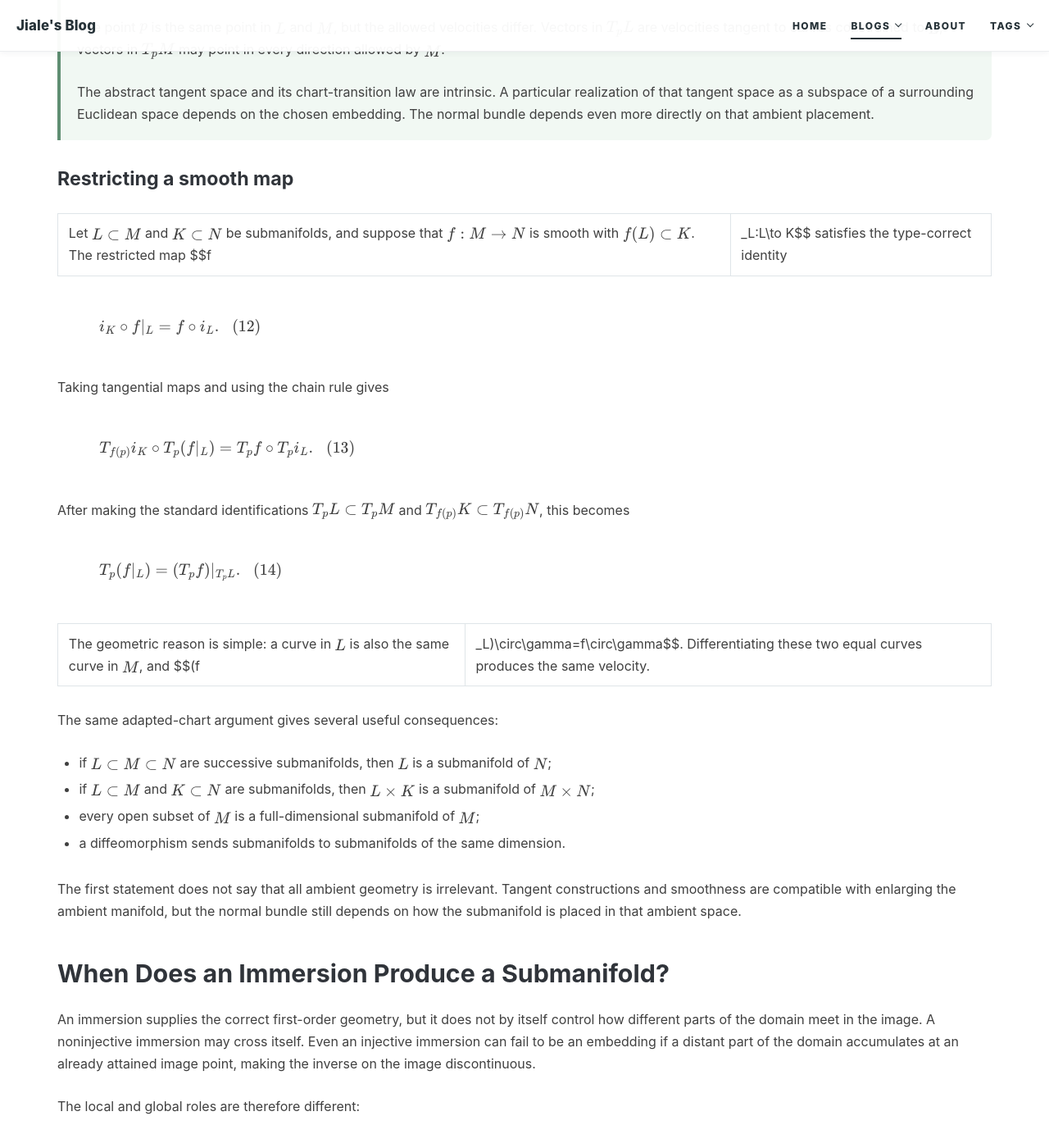
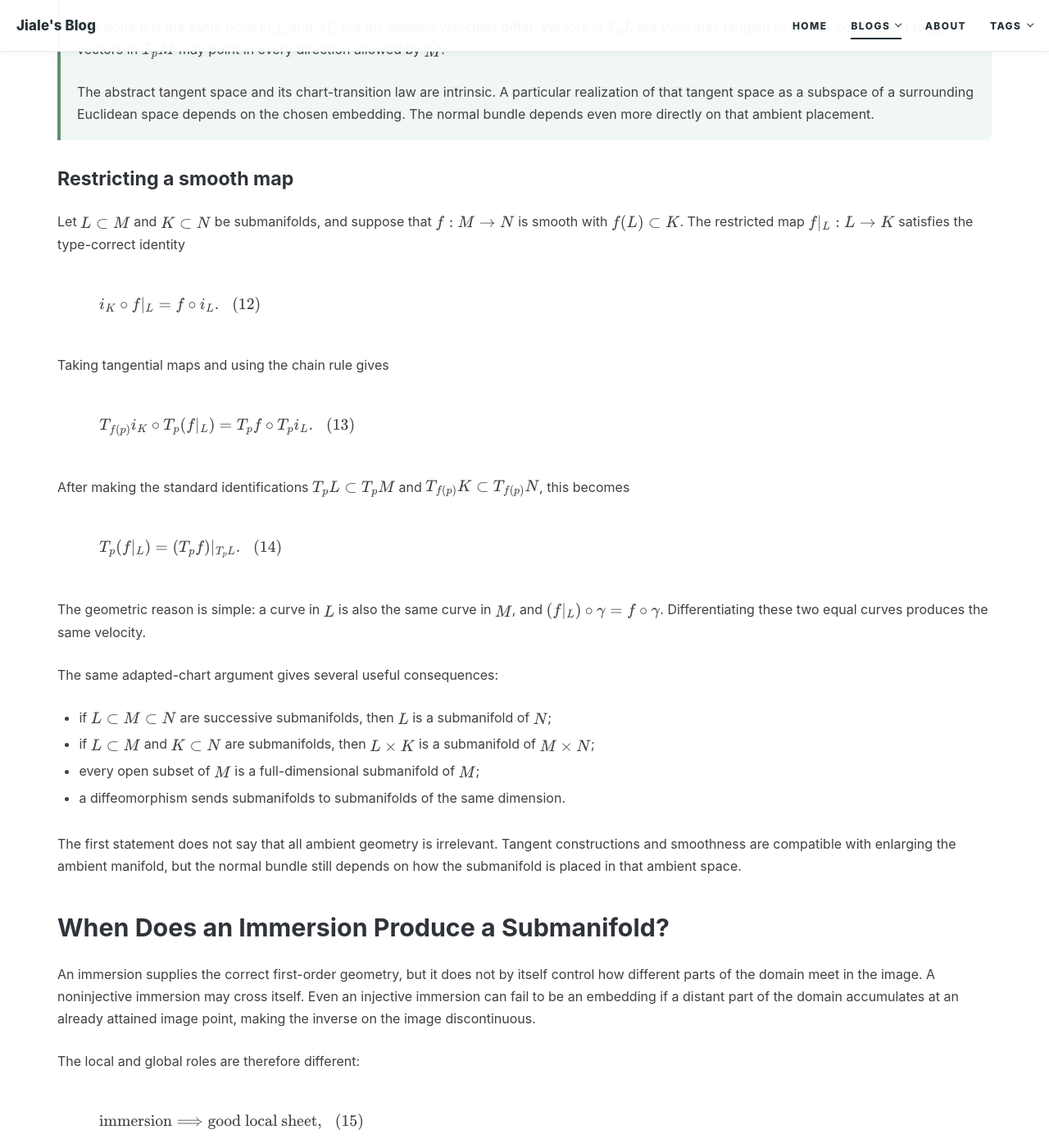
Before and after one commit to Jiale-Cheng/jiale-cheng.github.io, a Jekyll site: the page built from _posts/2023-02-01-Manifolds-and-Local-Structures/2023-02-01-Manifolds-and-Local-Structures.md, in a window 1280 px wide and 1400 px high, scrolled down 3709 px. Shown: the whole window at 82% size. Built offline with Jekyll 4.4.1, drawn with Linux system fonts in a browser that asks for light colours; formulas are drawn with MathJax 3; comment, search, counter and statistics services are not loaded; some of the changed text lies outside the part shown.

Commit message:
Update 2023-02-01-Manifolds-and-Local-Structures.md

```diff
--- a/_posts/2023-02-01-Manifolds-and-Local-Structures/2023-02-01-Manifolds-and-Local-Structures.md
+++ b/_posts/2023-02-01-Manifolds-and-Local-Structures/2023-02-01-Manifolds-and-Local-Structures.md
@@ -146,7 +146,7 @@ The abstract tangent space and its chart-transition law are intrinsic. A particu
 
 ### Restricting a smooth map
 
-Let $$L\subset M$$ and $$K\subset N$$ be submanifolds, and suppose that $$f:M\to N$$ is smooth with $$f(L)\subset K$$. The restricted map $$f|_L:L\to K$$ satisfies the type-correct identity
+Let $$L\subset M$$ and $$K\subset N$$ be submanifolds, and suppose that $$f:M\to N$$ is smooth with $$f(L)\subset K$$. The restricted map $$f\vert_L:L\to K$$ satisfies the type-correct identity
 
 $$
 i_K\circ f|_L=f\circ i_L.
@@ -165,7 +165,7 @@ $$
 T_p(f|_L)=(T_pf)|_{T_pL}.
 $$
 
-The geometric reason is simple: a curve in $$L$$ is also the same curve in $$M$$, and $$(f|_L)\circ\gamma=f\circ\gamma$$. Differentiating these two equal curves produces the same velocity.
+The geometric reason is simple: a curve in $$L$$ is also the same curve in $$M$$, and $$(f\vert_L)\circ\gamma=f\circ\gamma$$. Differentiating these two equal curves produces the same velocity.
 
 The same adapted-chart argument gives several useful consequences:
 
@@ -199,7 +199,7 @@ $$
 
 Let $$f:M^m\to N^n$$ be smooth.
 
-1. If $$f$$ is an immersion, then every $$p\in M$$ has an open neighborhood $$U$$ such that $$f|_U:U\to N$$ is an embedding.
+1. If $$f$$ is an immersion, then every $$p\in M$$ has an open neighborhood $$U$$ such that $$f\vert_U:U\to N$$ is an embedding.
 2. If $$f$$ is an embedding, then $$f(M)$$ is an $$m$$-dimensional submanifold of $$N$$ and
 
 $$
@@ -375,7 +375,7 @@ $$
 
 Therefore $$\chi:=\Phi\circ\varphi$$ is a submanifold chart of $$M$$ for $$L$$. This proves the dimension statement.
 
-The restriction $$f|_L$$ is constant, so $$T_p(f|_L)=0$$. The restriction identity from the first section gives
+The restriction $$f\vert_L$$ is constant, so $$T_p(f\vert_L)=0$$. The restriction identity from the first section gives
 
 $$
 T_pL\subset\ker T_pf.
```
Also changed, not shown: other parts of _posts/2023-02-01-Manifolds-and-Local-Structures/2023-02-01-Manifolds-and-Local-Structures.md (+2 -2 lines).
